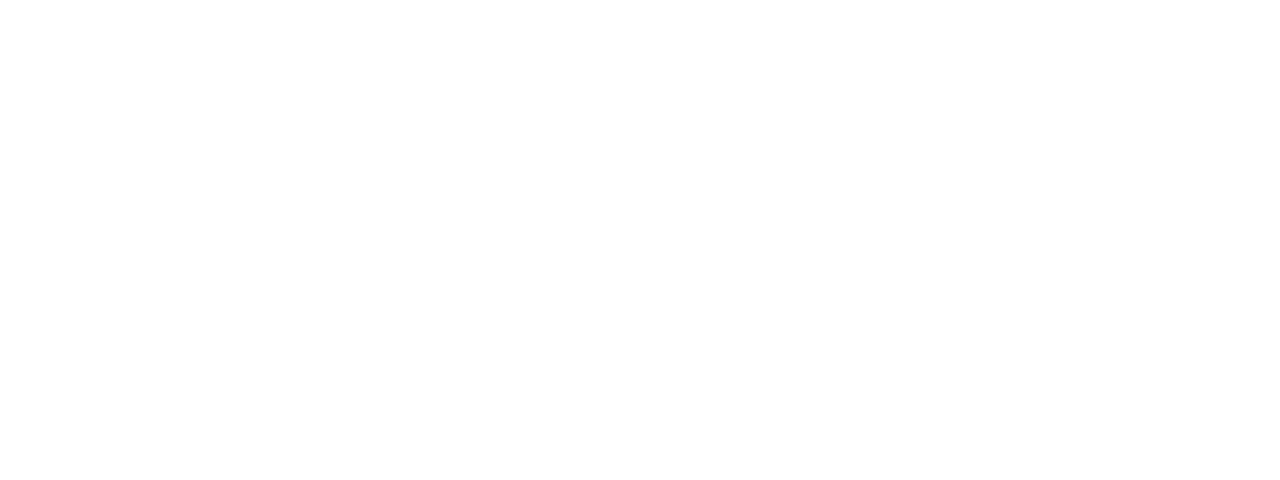
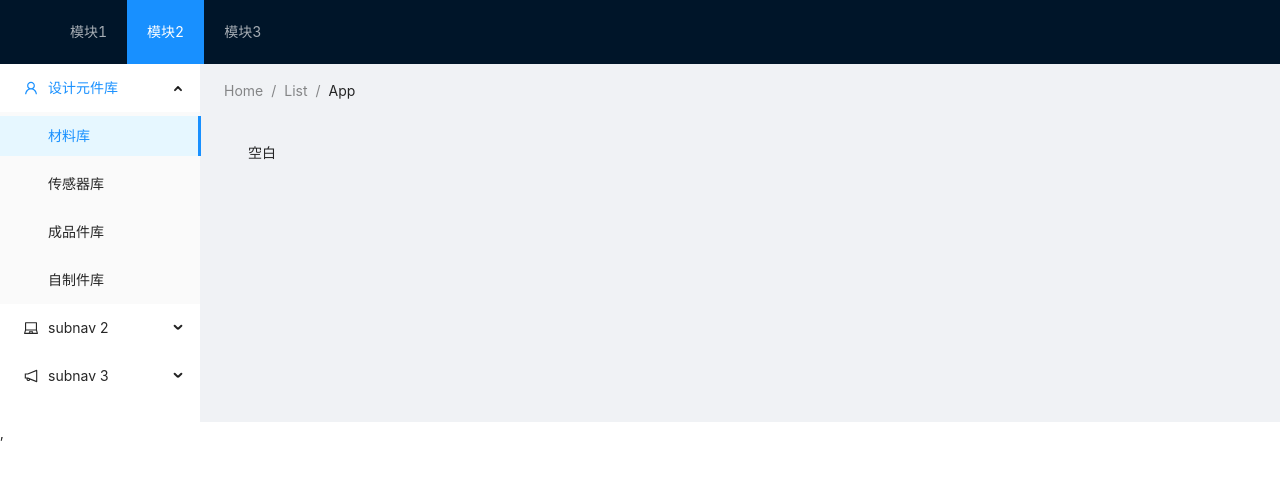
Before and after one commit to hchx0403/react-demo, a React (Create React App) app: page / in a window 1280 px wide. Shown: the top 480 px of the page. Built offline with nearby package versions, Linux system fonts and the light colour scheme.

Commit message:
路由测试

```diff
--- a/src/App.js
+++ b/src/App.js
@@ -12,7 +12,6 @@
 
 function App() {
   return (
-
     <Router>
       <Switch>
         <Route path="/" exact={true} component={Page0} />
@@ -22,8 +21,6 @@
         <Route path="/Page4" exact={true} component={Page4} />
       </Switch>
     </Router>
-
-
   );
 }
 
--- a/src/Pages/Page0.js
+++ b/src/Pages/Page0.js
@@ -1,10 +1,78 @@
+import { Link } from 'react-router-dom';
+import React from "react";
+import "antd/dist/antd.css";
+import { Layout, Menu, Breadcrumb } from "antd";
+import {
+  UserOutlined,
+  LaptopOutlined,
+  NotificationOutlined
+} from "@ant-design/icons";
 
-import React from 'react'
+const { SubMenu } = Menu;
+const { Header, Content, Sider } = Layout;
 
-export default function Page0() {
-    return (
-        <div>
+export default function Page1() {
+  return (
+    <div>
+    <Layout>
+    <Header className="header">
+      <div className="logo" />
+      <Menu theme="dark" mode="horizontal" defaultSelectedKeys={["2"]}>
+        <Menu.Item key="1">模块1</Menu.Item>
+        <Menu.Item key="2">模块2</Menu.Item>
+        <Menu.Item key="3">模块3</Menu.Item>
+      </Menu>
+    </Header>
+    <Layout>
+      <Sider width={200} className="site-layout-background">
+        <Menu
+          mode="inline"
+          defaultSelectedKeys={["1"]}
+          defaultOpenKeys={["sub1"]}
+          style={{ height: "100%", borderRight: 0 }}
+        >
+          <SubMenu key="sub1" icon={<UserOutlined />} title="设计元件库">
+            <Menu.Item key="1"><Link to="/Page1/">材料库</Link></Menu.Item>
+            <Menu.Item key="2"><Link to="/Page2/">传感器库</Link></Menu.Item>
+            <Menu.Item key="3">成品件库</Menu.Item>
+            <Menu.Item key="4">自制件库</Menu.Item>
+          </SubMenu>
+          <SubMenu key="sub2" icon={<LaptopOutlined />} title="subnav 2">
+            <Menu.Item key="5">option5</Menu.Item>
+            <Menu.Item key="6">option6</Menu.Item>
+            <Menu.Item key="7">option7</Menu.Item>
+            <Menu.Item key="8">option8</Menu.Item>
+          </SubMenu>
+          <SubMenu key="sub3" icon={<NotificationOutlined />} title="subnav 3">
+            <Menu.Item key="9">option9</Menu.Item>
+            <Menu.Item key="10">option10</Menu.Item>
+            <Menu.Item key="11">option11</Menu.Item>
+            <Menu.Item key="12">option12</Menu.Item>
+          </SubMenu>
+        </Menu>
+      </Sider>
+      <Layout style={{ padding: "0 24px 24px" }}>
+        <Breadcrumb style={{ margin: "16px 0" }}>
+          <Breadcrumb.Item>Home</Breadcrumb.Item>
+          <Breadcrumb.Item>List</Breadcrumb.Item>
+          <Breadcrumb.Item>App</Breadcrumb.Item>
+        </Breadcrumb>
+        <Content
+          className="site-layout-background"
+          style={{
+            padding: 24,
+            margin: 0,
+            minHeight: 280
+          }}
+        >
 
-        </div>
-    )
+          <div >
+           空白
+          </div>
+        </Content>
+      </Layout>
+    </Layout>
+  </Layout>,
+  </div>
+  )
 }
--- a/src/Pages/Page1.js
+++ b/src/Pages/Page1.js
@@ -1,4 +1,4 @@
-
+import { Link } from 'react-router-dom';
 import React from "react";
 import "antd/dist/antd.css";
 import { Layout, Menu, Breadcrumb } from "antd";
@@ -7,10 +7,6 @@
   LaptopOutlined,
   NotificationOutlined
 } from "@ant-design/icons";
-
-import Sensor_describe_text from "../components/Sensor_descibe_text";
-import Sensor_describe_file from "../components/Sensor_describe_file";
-import Sensor_describe_picture from "../components/Sensor_describe_picture";
 
 const { SubMenu } = Menu;
 const { Header, Content, Sider } = Layout;
@@ -36,8 +32,8 @@
           style={{ height: "100%", borderRight: 0 }}
         >
           <SubMenu key="sub1" icon={<UserOutlined />} title="设计元件库">
-            <Menu.Item key="1">材料库</Menu.Item>
-            <Menu.Item key="2">传感器库</Menu.Item>
+            <Menu.Item key="1"><Link to="/Page1/">材料库</Link></Menu.Item>
+            <Menu.Item key="2"><Link to="/Page2/">传感器库</Link></Menu.Item>
             <Menu.Item key="3">成品件库</Menu.Item>
             <Menu.Item key="4">自制件库</Menu.Item>
           </SubMenu>
@@ -70,20 +66,8 @@
           }}
         >
 
-          <div className="App-page1-01">
-               <p>传感器简介</p>
-               <Sensor_describe_text />
-          </div>
-
-          <div className="App-page1-02">
-               <p>传感器外形照片</p>
-                <Sensor_describe_picture />
-          </div>
-          <div className="App-page1-03">
-              <p>传感器产品资料</p>
-              <Sensor_describe_file />
-              <p>传感器数模</p>
-              <Sensor_describe_file />
+          <div >
+           空白
           </div>
         </Content>
       </Layout>
--- a/src/Pages/Page2.js
+++ b/src/Pages/Page2.js
@@ -11,7 +11,7 @@
 import Sensor_describe_text from "../components/Sensor_descibe_text";
 import Sensor_describe_file from "../components/Sensor_describe_file";
 import Sensor_describe_picture from "../components/Sensor_describe_picture";
-
+import { Link } from 'react-router-dom';
 const { SubMenu } = Menu;
 const { Header, Content, Sider } = Layout;
 
@@ -36,8 +36,8 @@
           style={{ height: "100%", borderRight: 0 }}
         >
           <SubMenu key="sub1" icon={<UserOutlined />} title="设计元件库">
-            <Menu.Item key="1">材料库</Menu.Item>
-            <Menu.Item key="2">传感器库</Menu.Item>
+            <Menu.Item key="1"><Link to="/Page1/">材料库</Link></Menu.Item>
+            <Menu.Item key="2"><Link to="/Page2/">传感器库</Link></Menu.Item>
             <Menu.Item key="3">成品件库</Menu.Item>
             <Menu.Item key="4">自制件库</Menu.Item>
           </SubMenu>
```
